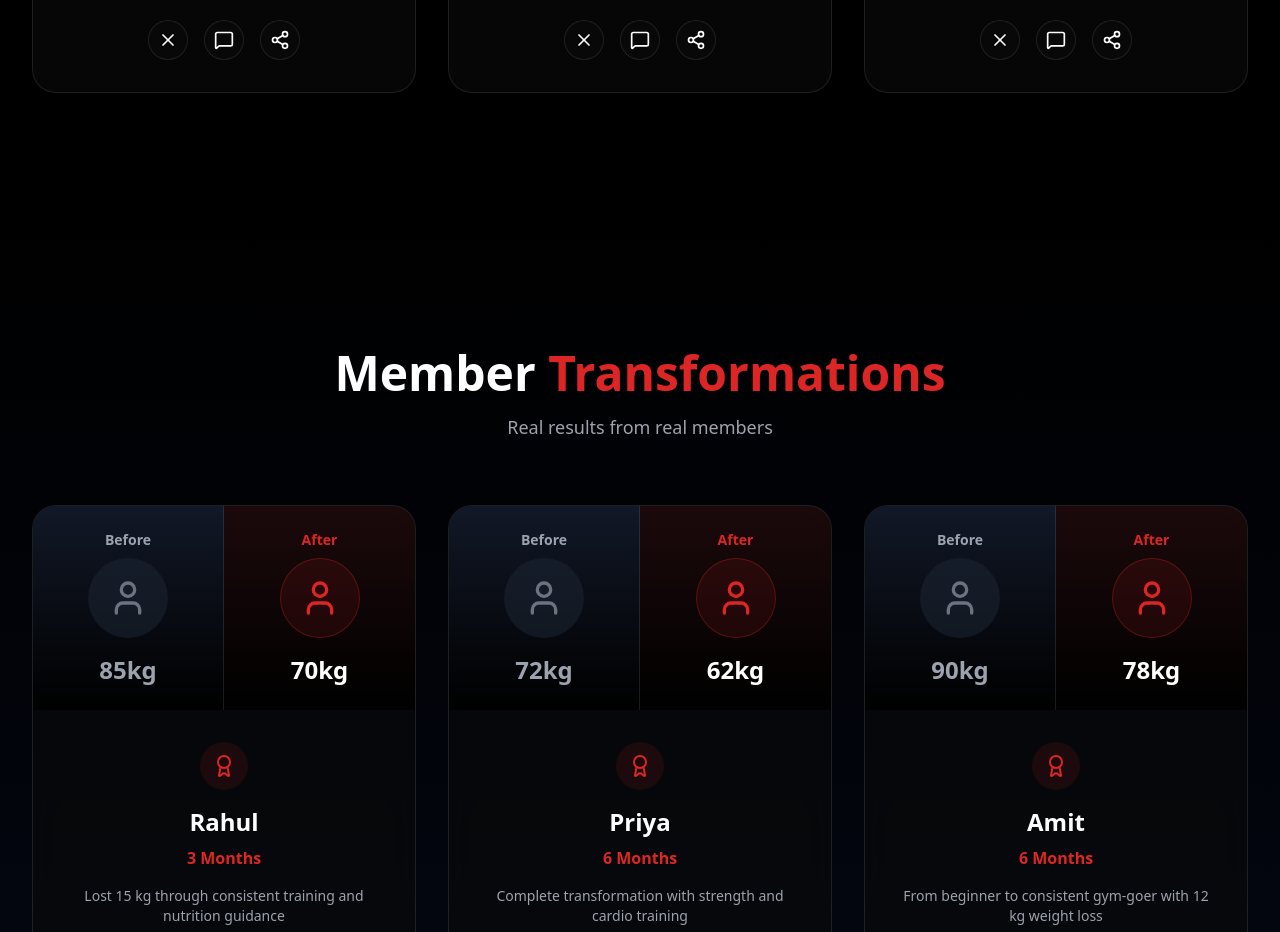
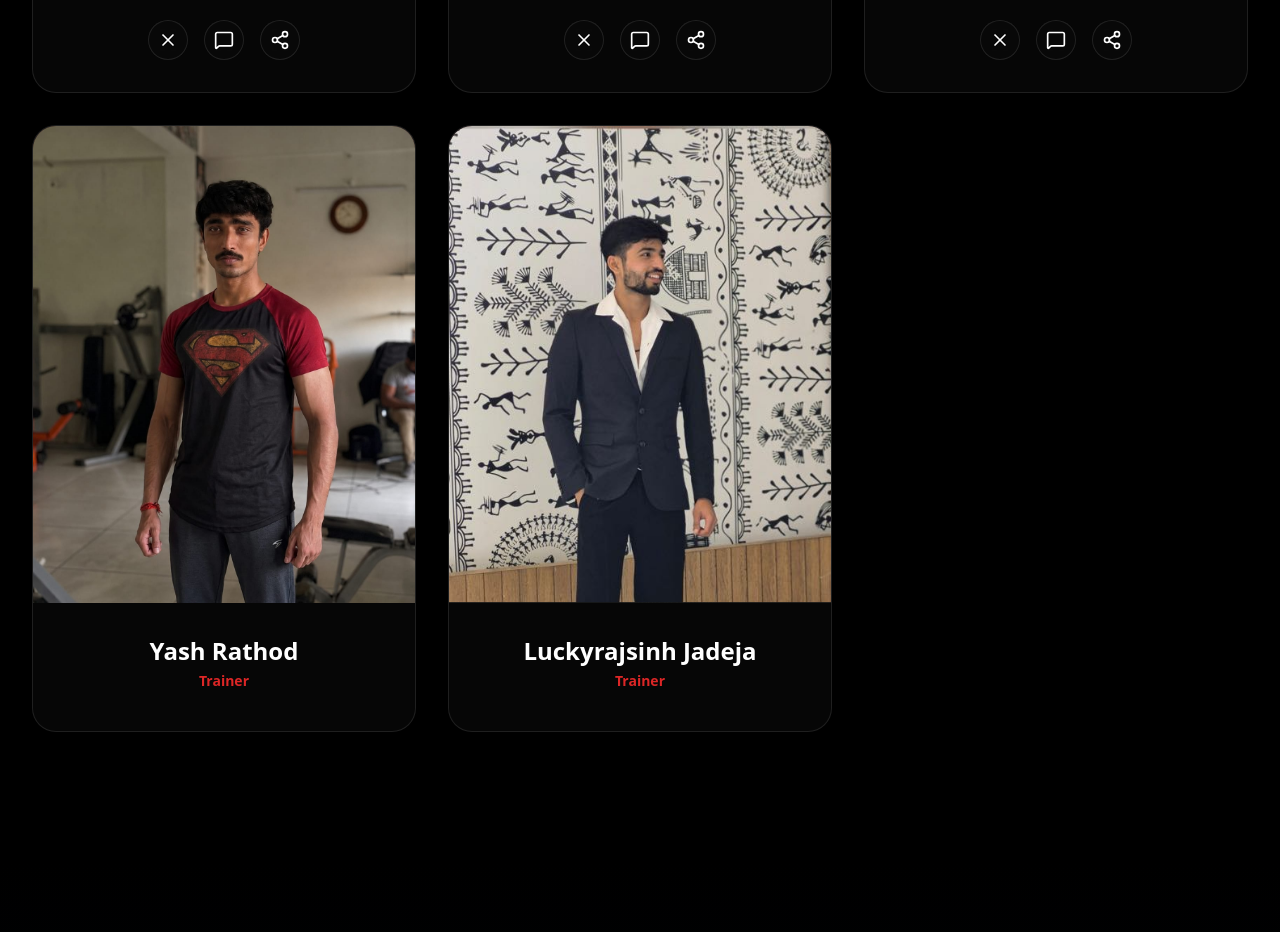
Before and after one commit to Euforia-dhruv/Gym56, a Next.js app: page / in a window 1280 px wide. Shown: the part 4300-5232 px from the top of the page. Built offline with nearby package versions, Linux system fonts and the light colour scheme; no server answers; the database is empty.

Commit message:
Add trainers Yash Rathod and Luckyrajsinh Jadeja with photos, no description/contact

```diff
--- a/components/Trainers.tsx
+++ b/components/Trainers.tsx
@@ -1,5 +1,6 @@
 'use client';
 
+import Image from 'next/image';
 import { motion } from 'framer-motion';
 import { User, X, MessageSquare, Share2 } from 'lucide-react';
 
@@ -9,18 +10,35 @@ const trainers = [
     role: 'Head Coach',
     specialty: 'Strength & Conditioning',
     bio: 'Experienced strength coach dedicated to helping members achieve their fitness goals.',
+    image: null,
   },
   {
     name: 'Priya Sharma',
     role: 'Fitness Coach',
     specialty: 'Weight Loss & Wellness',
     bio: 'Passionate about guiding members through sustainable fitness transformations.',
+    image: null,
   },
   {
     name: 'Amit Singh',
     role: 'Personal Trainer',
     specialty: 'Strength & Mobility',
     bio: 'Focused on delivering personalized training programs for all fitness levels.',
+    image: null,
+  },
+  {
+    name: 'Yash Rathod',
+    role: 'Trainer',
+    specialty: '',
+    bio: '',
+    image: '/trainers/Yash Rathod.jpeg',
+  },
+  {
+    name: 'Luckyrajsinh Jadeja',
+    role: 'Trainer',
+    specialty: '',
+    bio: '',
+    image: '/trainers/Luckyrajsinh Jadeja.png',
   },
 ];
 
@@ -74,15 +92,26 @@ export default function Trainers() {
               className="glass rounded-3xl overflow-hidden hover:border-white/20 transition-all duration-300"
             >
               <div className="aspect-[4/5] bg-gradient-to-b from-[#DC2626]/20 to-black flex items-center justify-center relative overflow-hidden">
+                {trainer.image ? (
+                  <Image
+                    src={trainer.image}
+                    alt={trainer.name}
+                    fill
+                    className="object-cover"
+                    sizes="(max-width: 768px) 100vw, 33vw"
+                  />
+                ) : (
                   <div className="w-32 h-32 rounded-full bg-[#DC2626]/10 flex items-center justify-center border border-[#DC2626]/20">
                     <User className="w-16 h-16 text-[#DC2626]" />
                   </div>
+                )}
               </div>
               <div className="p-8 text-center">
                 <h3 className="text-2xl font-bold mb-1">{trainer.name}</h3>
-                <p className="text-[#DC2626] text-sm mb-2 font-semibold">{trainer.role}</p>
-                <p className="text-gray-400 text-sm mb-4">{trainer.specialty}</p>
-                <p className="text-gray-500 text-sm mb-6">{trainer.bio}</p>
+                {trainer.role && <p className="text-[#DC2626] text-sm mb-2 font-semibold">{trainer.role}</p>}
+                {trainer.specialty && <p className="text-gray-400 text-sm mb-4">{trainer.specialty}</p>}
+                {trainer.bio && <p className="text-gray-500 text-sm mb-6">{trainer.bio}</p>}
+                {trainer.bio && (
                   <div className="flex justify-center gap-4">
                     {[
                       { Icon: X, label: 'Twitter' },
@@ -98,6 +127,7 @@ export default function Trainers() {
                       </button>
                     ))}
                   </div>
+                )}
               </div>
             </motion.div>
           ))}
```
Also changed, not shown: public/trainers/Luckyrajsinh Jadeja.png (added), public/trainers/Yash Rathod.jpeg (added). Lines whose indentation alone changed are shown as unchanged.
